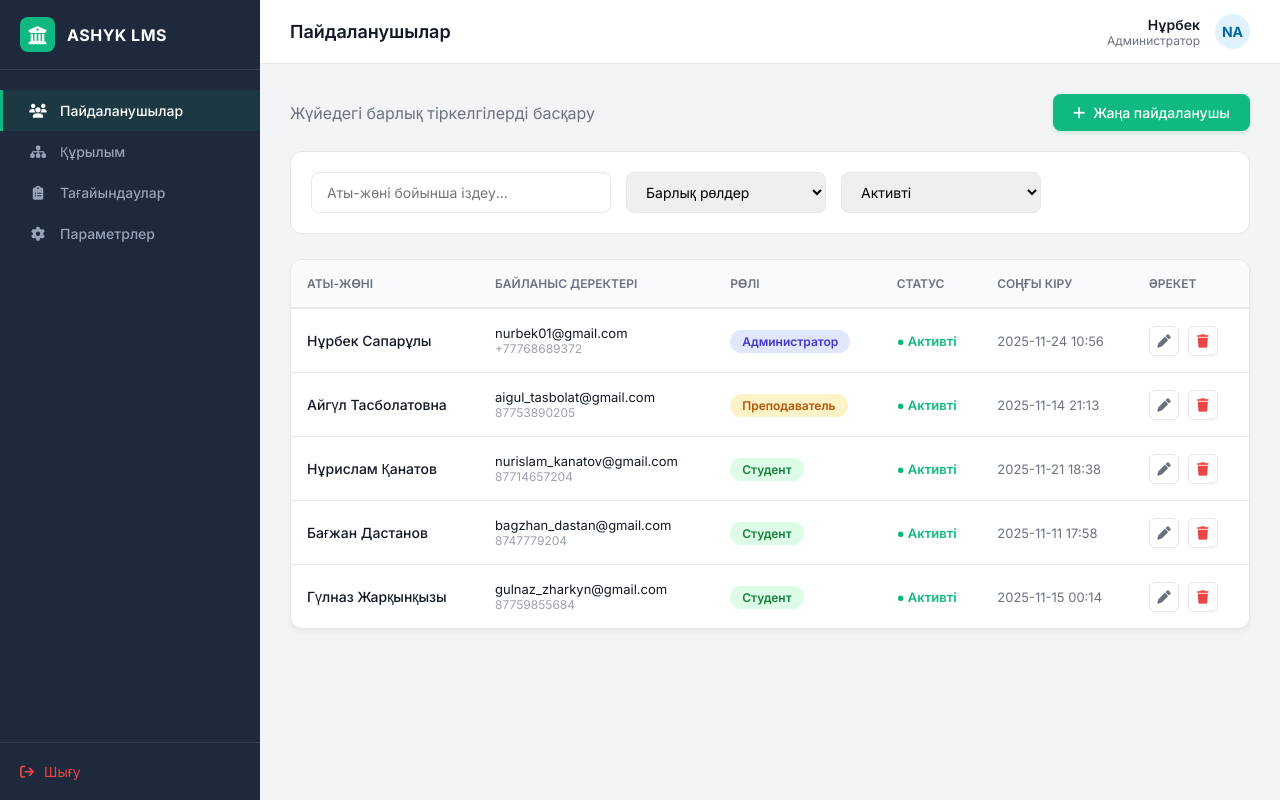
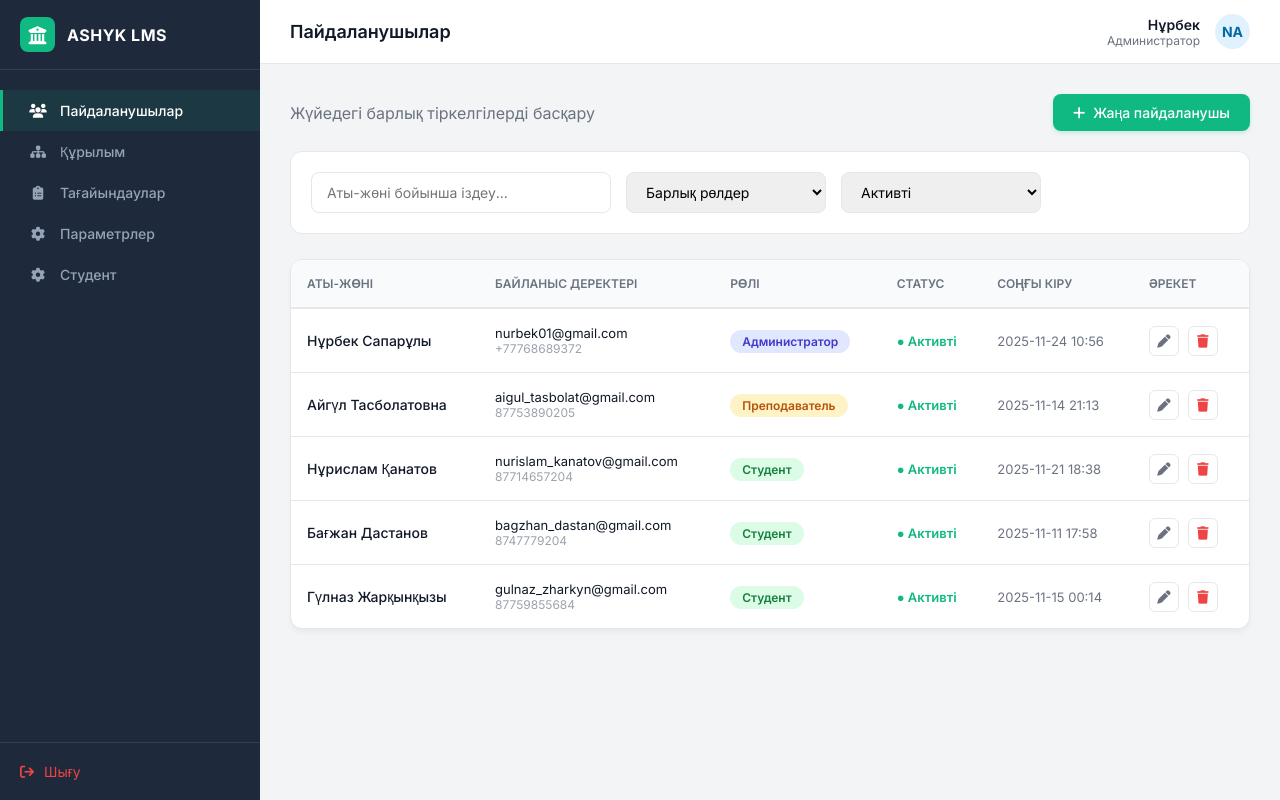
Before and after one commit to KhamzeyevAlisher/ashyk_lms, a Django app: page /admin_panel in a window 1280 px wide. Run offline with Django 4.2, Linux system fonts and the light colour scheme; a user stored in the database is signed in.

Commit message:
Переход в студент панель

```diff
--- a/ashyk_lms_app/templates/ashyk_lms_app/admin_panel.html
+++ b/ashyk_lms_app/templates/ashyk_lms_app/admin_panel.html
@@ -490,6 +490,10 @@
                 <i class="fa-solid fa-gear"></i>
                 <span>Параметрлер</span>
             </button>
+            <a href="{% url 'student_dashboard' %}" style="text-decoration: none;"><button class="nav-btn">
+                <i class="fa-solid fa-gear"></i>
+                <span>Студент</span>
+            </button></a>
         </nav>
 
         <form id="logout-form" action="{% url 'logout' %}" method="post" style="display: none;">
```
